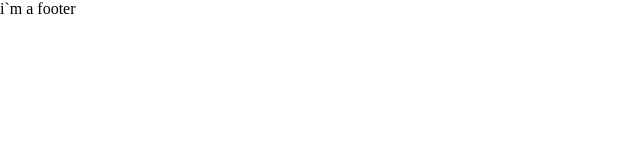
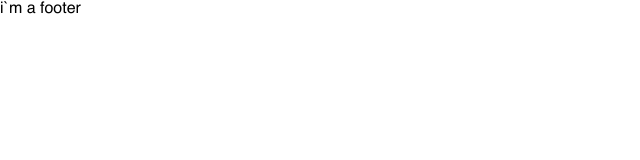
Before and after one commit to PopovYehor/conf-init, a Next.js app: page / in a window 1280 px wide. Shown: the top 160 px of the page, without its empty margins (0-640 px from the left). Built offline with nearby package versions, Linux system fonts and the light colour scheme.

Commit message:
add global font

```diff
--- a/src/pages/_app.tsx
+++ b/src/pages/_app.tsx
@@ -5,6 +5,9 @@ import Layout from "./layout";
 import { store } from "@/store/store";
 import '@/styles/global.scss'
 import "normalize.css"
+import localFont from 'next/font/local'
+
+const helvetica = localFont({ src: '../../public/fonts/Helvetica.woff2' })
 
 function MyApp({ Component, pageProps }: AppProps) {
     const router = useRouter()
@@ -12,7 +15,7 @@ function MyApp({ Component, pageProps }: AppProps) {
       <>
         <Provider store={store}>
             <Layout>
-                <div id="root" key={router.pathname}>
+                <div id="root" key={router.pathname} className={helvetica.className}>
                     <Component {...pageProps} />
                 </div>
             </Layout>
```
Also changed, not shown: public/fonts/Helvetica.woff2 (added).
